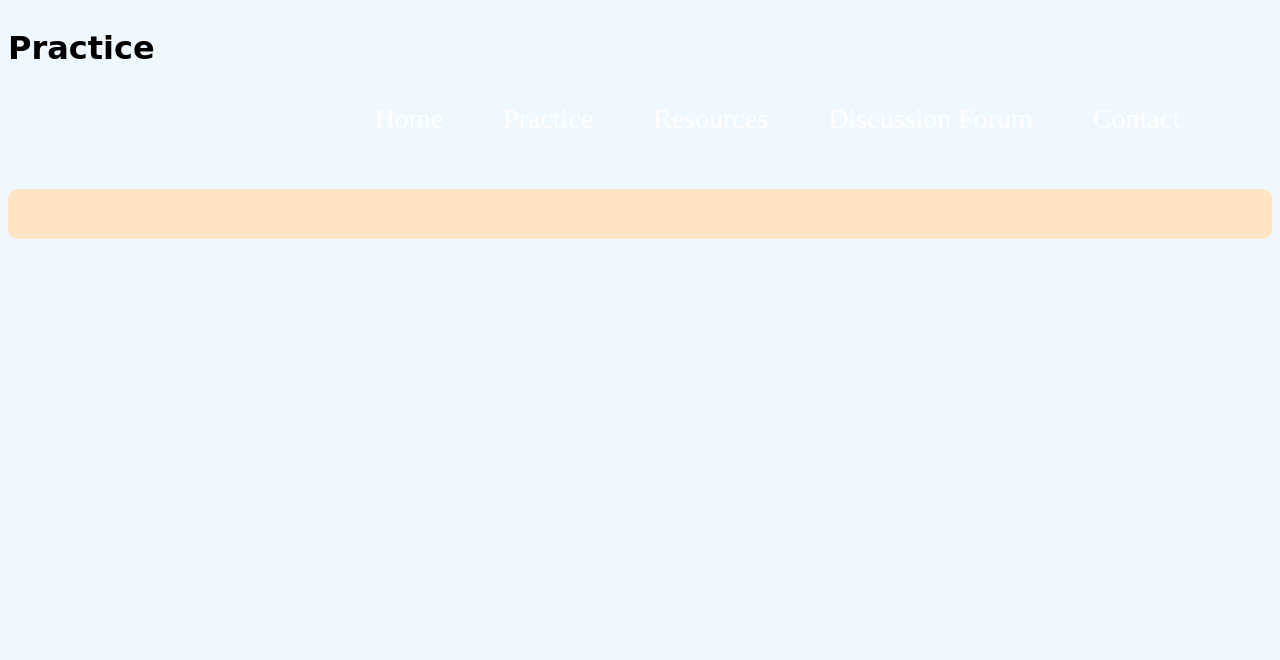
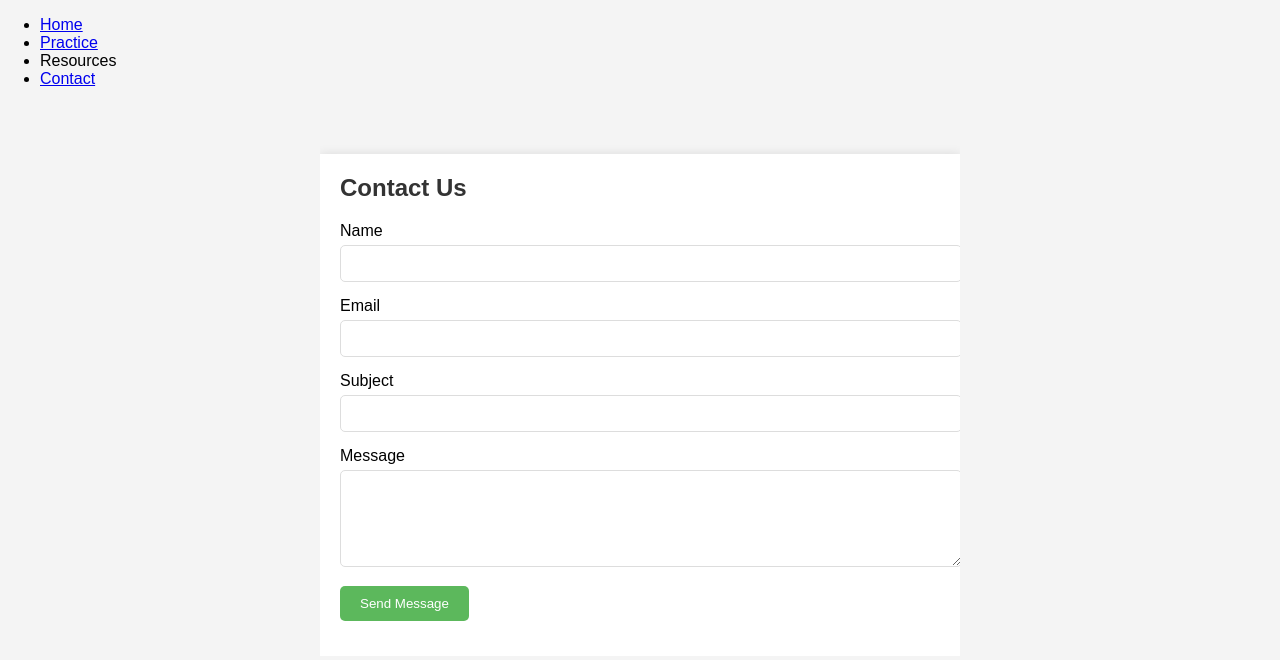
Before and after one commit to SnehaKukrety/DSA_Tracker, a plain HTML site: page contact us.html in a window 1280 px wide. Drawn offline with Linux system fonts and the light colour scheme.

Commit message:
Update contact us.html

```diff
--- a/contact us.html
+++ b/contact us.html
@@ -1,26 +1,96 @@
 <!DOCTYPE html>
-<html>
-    <title>
-        Let's Code
-    </title>
-    <head>
-        <link rel ="stylesheet" href="CSS/styles.css">
-    </head>
-    <body>
-        <header>
-            <H1>Practice</H1>
-        </header>
-        <nav>
+<html lang="en">
+<head>
+    <meta charset="UTF-8">
+    <meta name="viewport" content="width=device-width, initial-scale=1.0">
+    <title>Contact Us</title>
+    <style>
+        body {
+            font-family: Arial, sans-serif;
+            background-color: #f4f4f4;
+            margin: 0;
+            padding: 0;
+        }
+        .container {
+            width: 50%;
+            margin: auto;
+            overflow: hidden;
+        }
+        #contact-form {
+            background: #fff;
+            padding: 20px;
+            margin-top: 50px;
+            box-shadow: 0 0 10px rgba(0, 0, 0, 0.1);
+        }
+        #contact-form h2 {
+            margin-top: 0;
+            color: #333;
+        }
+        .form-group {
+            margin-bottom: 15px;
+        }
+        .form-group label {
+            display: block;
+            margin-bottom: 5px;
+        }
+        .form-group input,
+        .form-group textarea {
+            width: 100%;
+            padding: 10px;
+            border: 1px solid #ddd;
+            border-radius: 5px;
+        }
+        .form-group textarea {
+            resize: vertical;
+        }
+        .form-group button {
+            background: #5cb85c;
+            color: #fff;
+            border: none;
+            padding: 10px 20px;
+            cursor: pointer;
+            border-radius: 5px;
+        }
+        .form-group button:hover {
+            background: #4cae4c;
+        }
+    </style>
+</head>
+<body>
+    <nav>
             <ul>
                 <li><a href="index.html"> Home</a></li>
-                <li><a href="content.html">Practice</a></li>
+                <li><a href="Practice.html">Practice</a></li>
                 <li><a>Resources </a></li>
-                <li><a>Discussion Forum</a></li>
+
                 <li><a href ="Contact_us.html"> Contact</a>  </li>
             </ul>
         </nav>
-        <main>
 
-        </main>
-    </body>
+    <div class="container">
+        <form id="contact-form" action="/submit_form" method="post">
+            <h2>Contact Us</h2>
+            <div class="form-group">
+                <label for="name">Name</label>
+                <input type="text" id="name" name="name" required>
+            </div>
+            <div class="form-group">
+                <label for="email">Email</label>
+                <input type="email" id="email" name="email" required>
+            </div>
+            <div class="form-group">
+                <label for="subject">Subject</label>
+                <input type="text" id="subject" name="subject" required>
+            </div>
+            <div class="form-group">
+                <label for="message">Message</label>
+                <textarea id="message" name="message" rows="5" required></textarea>
+            </div>
+            <div class="form-group">
+                <button type="submit">Send Message</button>
+            </div>
+        </form>
+    </div>
+
+</body>
 </html>
```
